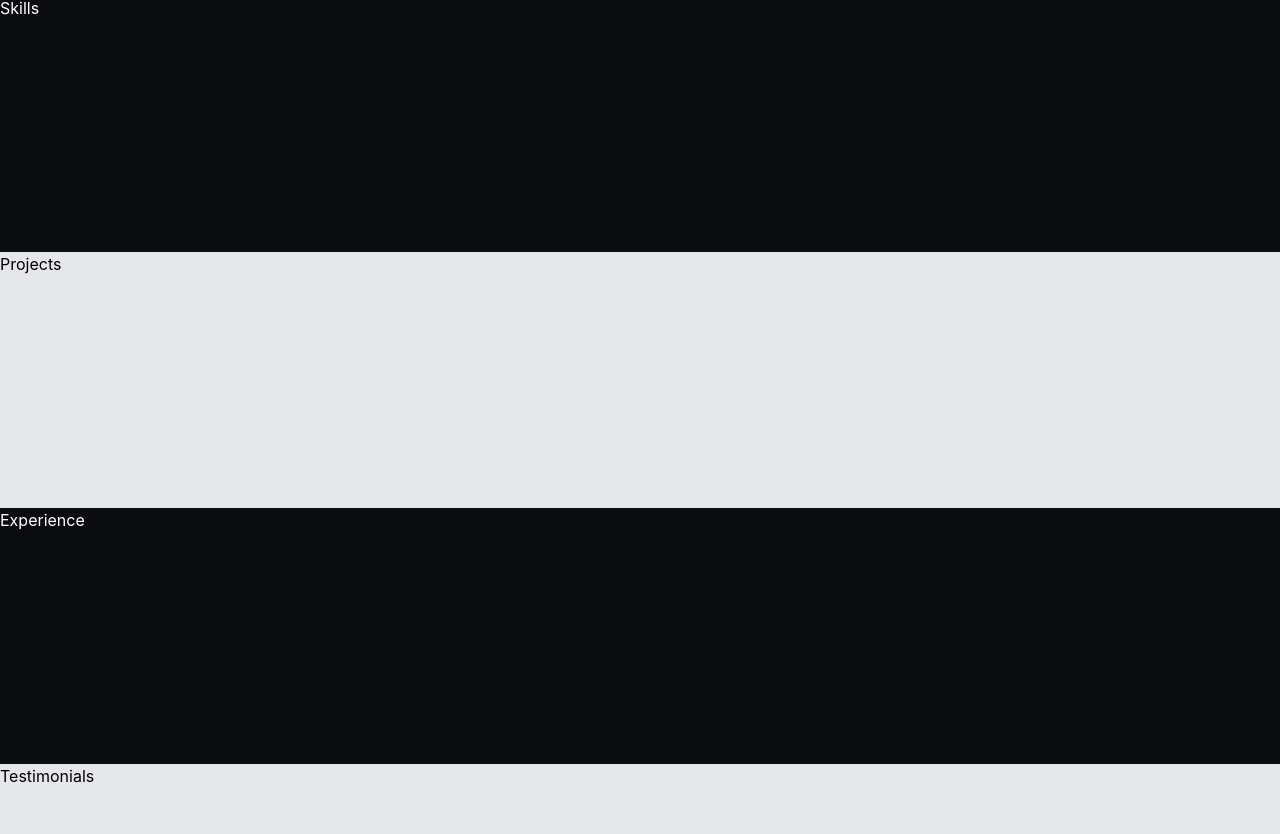
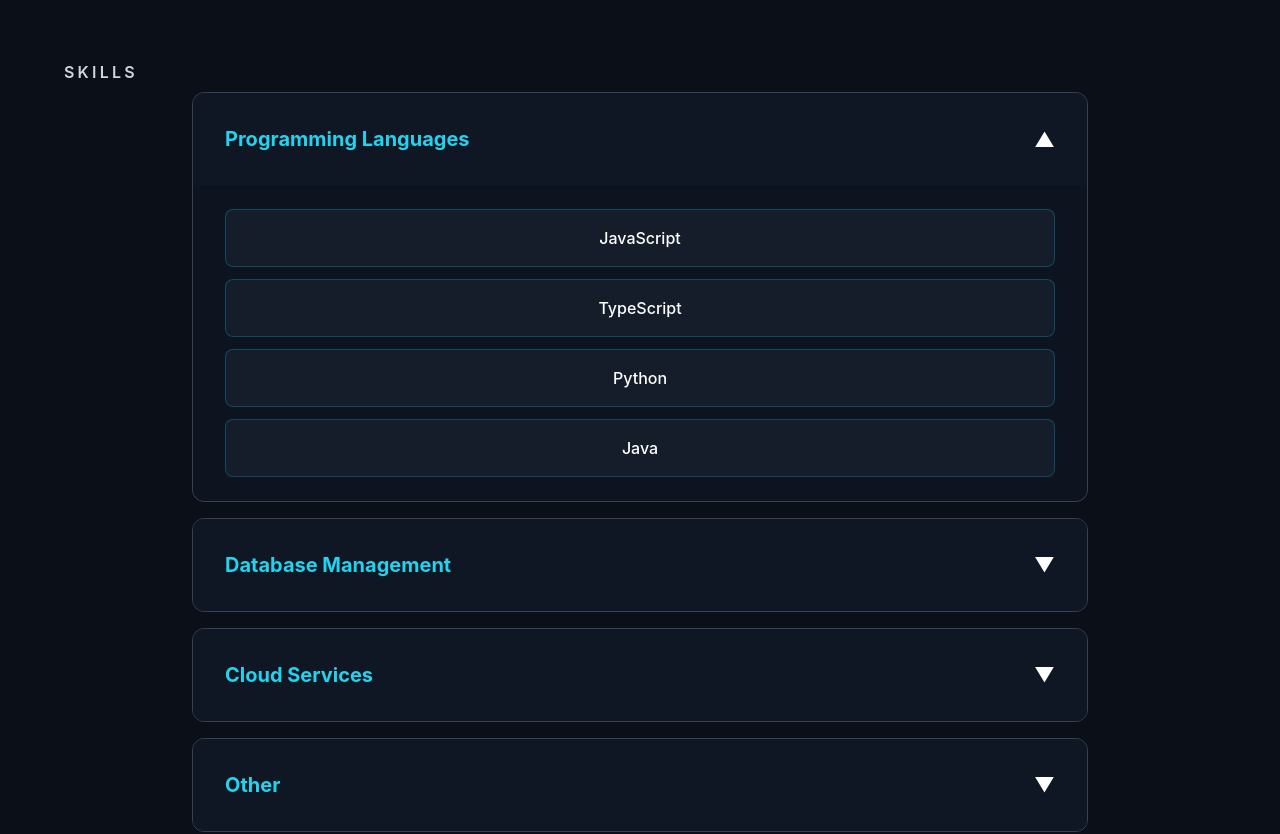
Before and after one commit to NilangaJayawickrama/MyPortfolio, a React (Create React App) app: page / in a window 1280 px wide. Shown: the part 955-1789 px from the top of the page. Built offline with nearby package versions, Linux system fonts and the light colour scheme.

Commit message:
Added some changes to skills section

```diff
--- a/src/presentation/pages/home/sections/Skills.js
+++ b/src/presentation/pages/home/sections/Skills.js
@@ -1,11 +1,101 @@
-import React from 'react';
+import React, { useState } from "react";
 
 const Skills = () => {
-    return (
-        <div className="h-64">
-            <h1 className='text-white'>Skills</h1>
+  const [openCategories, setOpenCategories] = useState([0]);
+
+  const skillCategories = [
+    {
+      title: "Programming Languages",
+      type: "grid",
+      items: ["JavaScript", "TypeScript", "Python", "Java"],
+    },
+    {
+      title: "Database Management",
+      type: "list",
+      items: ["MongoDB", "MySQL", "PostgreSQL"],
+    },
+    {
+      title: "Cloud Services",
+      type: "list",
+      items: ["AWS", "Vercel", "Netlify"],
+    },
+    {
+      title: "Other",
+      type: "grid",
+      items: ["Git", "Docker", "Figma", "CI/CD"],
+    },
+  ];
+
+  const toggleCategory = (index) => {
+    setOpenCategories((prev) =>
+      prev.includes(index) ? prev.filter((i) => i !== index) : [...prev, index]
+    );
+  };
+
+  return (
+    <section className="pt-[70px] flex justify-center items-center py-12 md:py-16 bg-[#0b0f18]">
+      <div className="w-[90%] max-w-7xl mx-auto flex flex-col lg:flex-row items-center lg:items-start gap-8 sm:gap-10 lg:gap-12">
+        <div className="text-white max-w-2xl lg:max-w-6xl text-center lg:text-left flex-1 px-2 lg:px-0">
+          <p className="text-xs sm:text-sm lg:text-base font-semibold tracking-[0.2em] uppercase text-gray-300 mb-2">
+            Skills
+          </p>
+
+          <div className="space-y-4 max-w-4xl mx-auto">
+            {skillCategories.map((category, index) => (
+              <div
+                key={index}
+                className="bg-gray-900/50 border border-gray-700 rounded-xl overflow-hidden hover:bg-gray-800/50 transition-all duration-300 group"
+              >
+                {/* Header */}
+                <button
+                  onClick={() => toggleCategory(index)}
+                  className="w-full text-left p-6 md:p-8 bg-gray-900/70 hover:bg-cyan-500/10 text-white font-bold text-lg md:text-xl transition-all duration-300 flex items-center justify-between"
+                >
+                  <span className="text-cyan-400 group-hover:text-cyan-300">
+                    {category.title}
+                  </span>
+                  <span
+                    className={`transition-transform duration-300 ${
+                      openCategories.includes(index) ? "rotate-180" : ""
+                    }`}
+                  >
+                    ▼
+                  </span>
+                </button>
+
+                {/* Content */}
+                <div
+                  className={`overflow-hidden transition-all duration-500 ease-in-out ${
+                    openCategories.includes(index)
+                      ? "max-h-96 opacity-100 py-6 px-6 md:px-8"
+                      : "max-h-0 opacity-0 py-0 px-0"
+                  }`}
+                >
+                  <div className="space-y-3">
+                    {category.items.map((item, itemIndex) => (
+                      <div
+                        key={itemIndex}
+                        className={`p-3 md:p-4 rounded-lg border border-cyan-500/30 bg-gray-800/50 hover:bg-cyan-500/20 transition-all duration-200 text-sm md:text-base font-medium text-white ${
+                          category.type === "grid"
+                            ? "text-center"
+                            : "flex items-center gap-3"
+                        }`}
+                      >
+                        {category.type === "list" && (
+                          <div className="w-2 h-2 bg-cyan-400 rounded-full flex-shrink-0"></div>
+                        )}
+                        <span>{item}</span>
+                      </div>
+                    ))}
+                  </div>
+                </div>
+              </div>
+            ))}
+          </div>
         </div>
-    );
-}
+      </div>
+    </section>
+  );
+};
 
 export default Skills;
```
